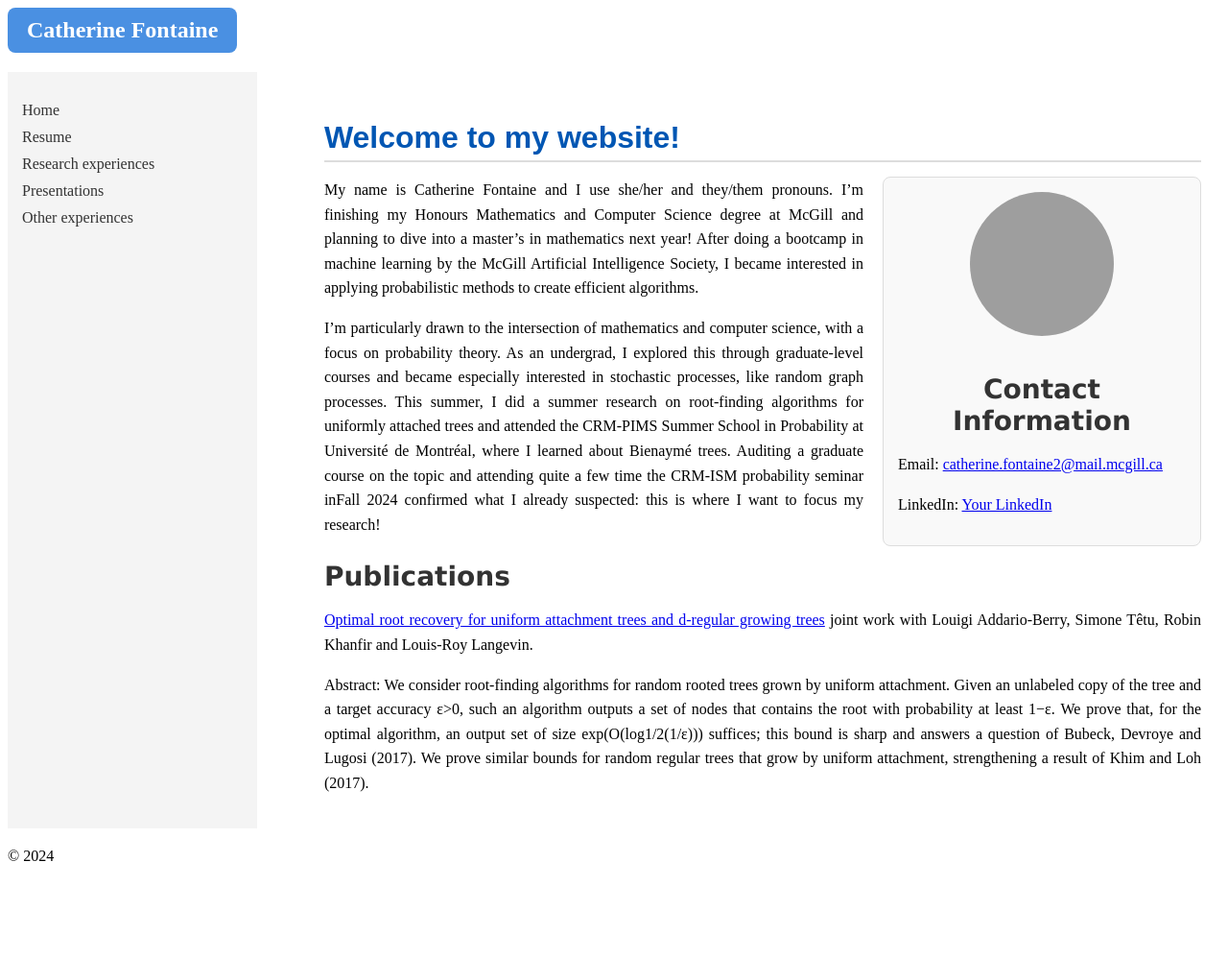
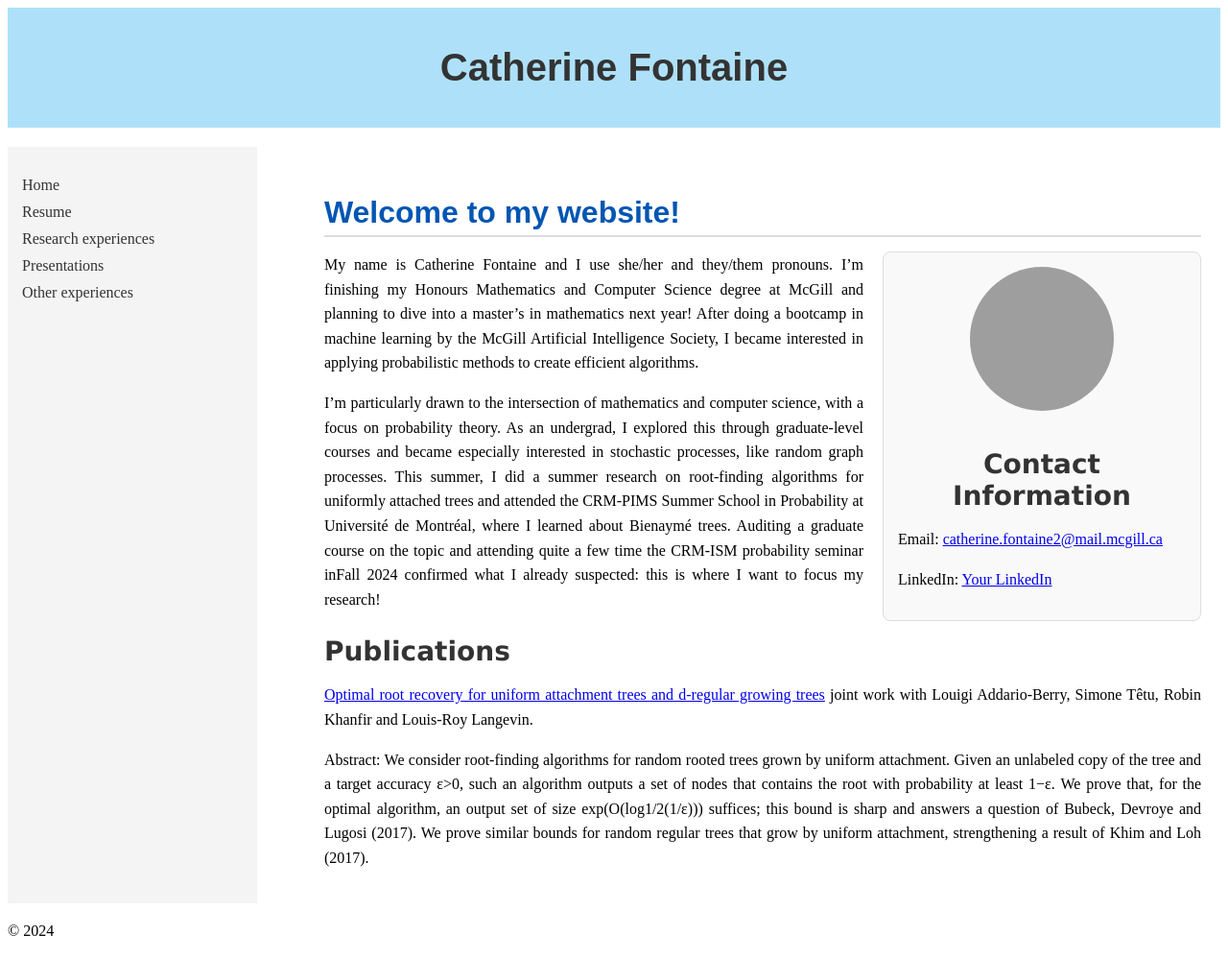
Before and after one commit to CatherineFontaine/CatherineFontaine.github.io, a Jekyll site: the page built from index.md, in a window 1280 px wide. Shown: the whole page at 96% size. Built offline with Jekyll 4.4.1, drawn with Linux system fonts in a browser that asks for light colours; before the commit the page ends 920 px from its top, so only the background shows below that; grey boxes are pictures that could not be loaded.

Commit message:
Update style.css

```diff
--- a/assets/css/style.css
+++ b/assets/css/style.css
@@ -99,13 +99,16 @@ h4, h5, h6 {
     margin-top: 20px;
 }
 
+header {
+    background-color: #aee1f9;
+    color: #333;
+    text-align: center;
+    padding: 40px 0;
+}
+
+
 .header-name {
-    background-color: #4a90e2;
-    color: white;
-    padding: 10px 20px;
-    font-size: 1.5em;
+    font-size: 2.5em;
     font-weight: bold;
-    text-align: center;
-    display: inline-block;
-    border-radius: 8px;
+    font-family: 'Arial', sans-serif;
 }
```
